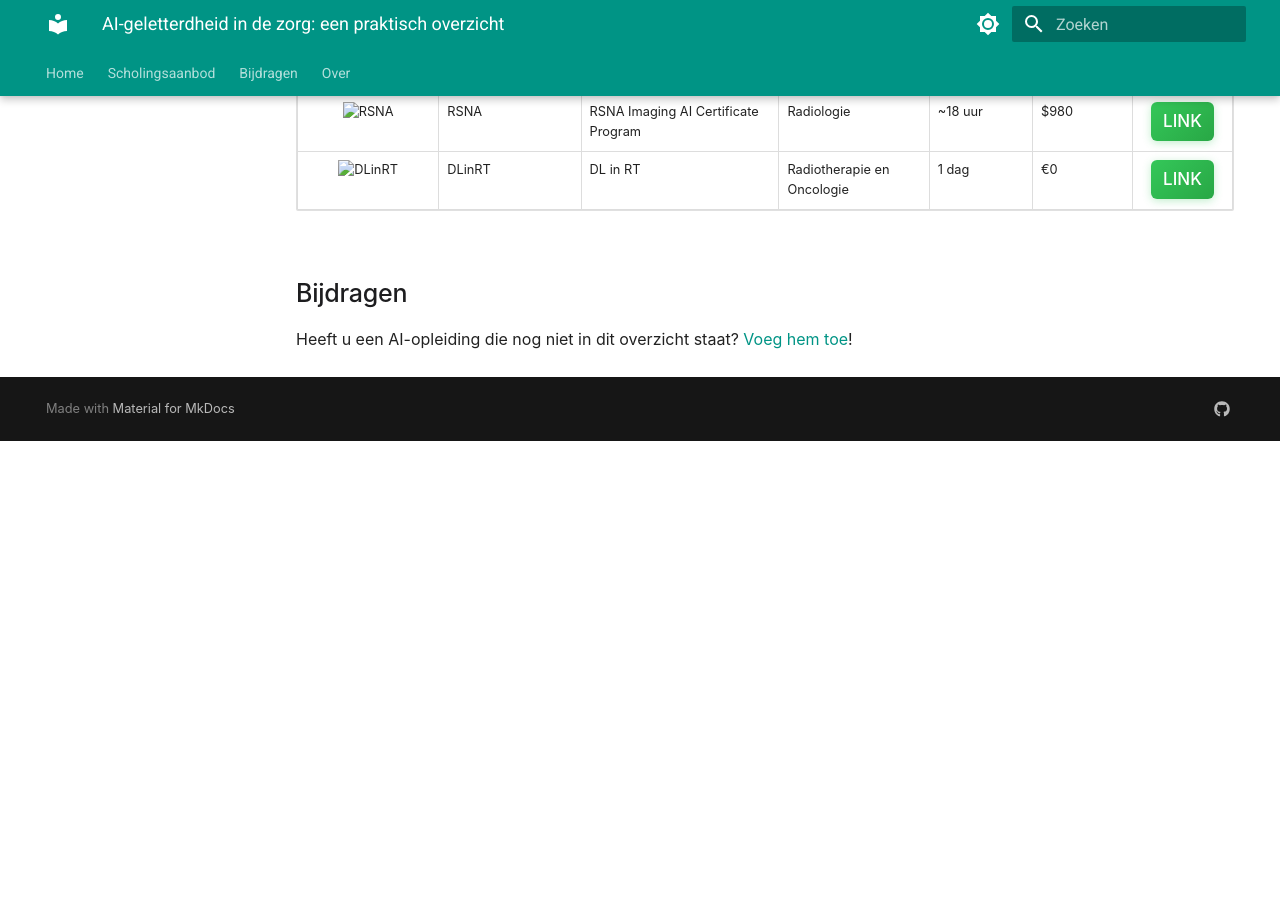
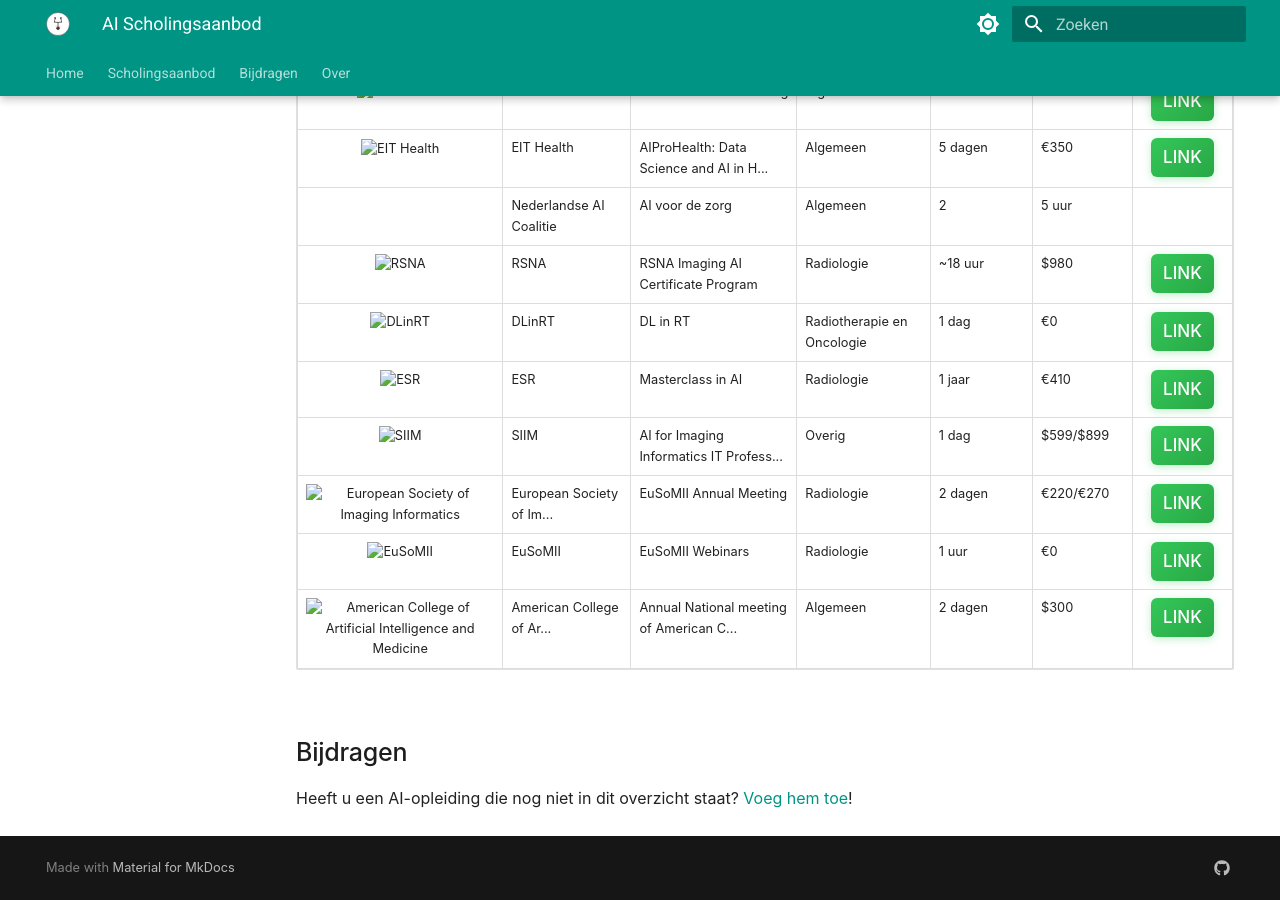
Before and after one commit to Ajsvdk/Ai-Geletterdheid-FMS, an MkDocs documentation site: the page built from docs/SCHOLINGSAANBOD.md, in a window 1280 px wide and 900 px high, scrolled down 1475 px. Built offline with MkDocs 1.6.1 and Material for MkDocs 9.7.7, drawn with Linux system fonts in a browser that asks for light colours; before the commit the page ends 1916 px from its top, so only the background shows below that; some of the changed text lies outside the part shown.

Commit message:
Logo added

```diff
--- a/docs/SCHOLINGSAANBOD.md
+++ b/docs/SCHOLINGSAANBOD.md
@@ -1,4 +1,8 @@
-# AI-geletterdheid in de zorg: een praktisch overzicht
+# AI Scholingsaanbod
+
+Overzicht van beschikbare AI-opleidingen voor zorgprofessionals.
+
+## Cursussen en Trainingen
 
 
 <div style="margin-bottom: 20px; padding: 15px; background-color: #f5f5f5; border-radius: 5px;">
@@ -247,6 +251,51 @@
     <td style="border: 1px solid #ddd; padding: 8px;">€0</td>
     <td style="border: 1px solid #ddd; padding: 8px; text-align: center;"><a href="http://www.dlinrt.org" target="_blank">LINK</a></td>
 </tr>
+<tr style="border: 1px solid #ddd;">
+    <td style="border: 1px solid #ddd; padding: 8px; text-align: center;"><img src="https://www.google.com/s2/favicons?domain=myesr.org&sz=16" alt="ESR" width="16" height="16" style="vertical-align: middle;"></td>
+    <td style="border: 1px solid #ddd; padding: 8px;">ESR</td>
+    <td style="border: 1px solid #ddd; padding: 8px;">Masterclass in AI</td>
+    <td style="border: 1px solid #ddd; padding: 8px;">Radiologie</td>
+    <td style="border: 1px solid #ddd; padding: 8px;">1 jaar</td>
+    <td style="border: 1px solid #ddd; padding: 8px;">€410</td>
+    <td style="border: 1px solid #ddd; padding: 8px; text-align: center;"><a href="https://www.myesr.org/education/premium-education-package/" target="_blank">LINK</a></td>
+</tr>
+<tr style="border: 1px solid #ddd;">
+    <td style="border: 1px solid #ddd; padding: 8px; text-align: center;"><img src="https://www.google.com/s2/favicons?domain=siim.org&sz=16" alt="SIIM" width="16" height="16" style="vertical-align: middle;"></td>
+    <td style="border: 1px solid #ddd; padding: 8px;">SIIM</td>
+    <td style="border: 1px solid #ddd; padding: 8px;"><span title="AI for Imaging Informatics IT Professionals">AI for Imaging Informatics IT Profess...</span></td>
+    <td style="border: 1px solid #ddd; padding: 8px;">Overig</td>
+    <td style="border: 1px solid #ddd; padding: 8px;">1 dag</td>
+    <td style="border: 1px solid #ddd; padding: 8px;">$599/$899</td>
+    <td style="border: 1px solid #ddd; padding: 8px; text-align: center;"><a href="https://siim.org/learning-events/learning/ai4it/" target="_blank">LINK</a></td>
+</tr>
+<tr style="border: 1px solid #ddd;">
+    <td style="border: 1px solid #ddd; padding: 8px; text-align: center;"><img src="https://www.google.com/s2/favicons?domain=eusomii.org&sz=16" alt="European Society of Imaging Informatics" width="16" height="16" style="vertical-align: middle;"></td>
+    <td style="border: 1px solid #ddd; padding: 8px;"><span title="European Society of Imaging Informatics">European Society of Im...</span></td>
+    <td style="border: 1px solid #ddd; padding: 8px;">EuSoMII Annual Meeting</td>
+    <td style="border: 1px solid #ddd; padding: 8px;">Radiologie</td>
+    <td style="border: 1px solid #ddd; padding: 8px;">2 dagen</td>
+    <td style="border: 1px solid #ddd; padding: 8px;">€220/€270</td>
+    <td style="border: 1px solid #ddd; padding: 8px; text-align: center;"><a href="https://www.eusomii.org/eusomii-annual-meeting-2025/" target="_blank">LINK</a></td>
+</tr>
+<tr style="border: 1px solid #ddd;">
+    <td style="border: 1px solid #ddd; padding: 8px; text-align: center;"><img src="https://www.google.com/s2/favicons?domain=eusomii.org&sz=16" alt="EuSoMII" width="16" height="16" style="vertical-align: middle;"></td>
+    <td style="border: 1px solid #ddd; padding: 8px;">EuSoMII</td>
+    <td style="border: 1px solid #ddd; padding: 8px;">EuSoMII Webinars</td>
+    <td style="border: 1px solid #ddd; padding: 8px;">Radiologie</td>
+    <td style="border: 1px solid #ddd; padding: 8px;">1 uur</td>
+    <td style="border: 1px solid #ddd; padding: 8px;">€0</td>
+    <td style="border: 1px solid #ddd; padding: 8px; text-align: center;"><a href="https://www.eusomii.org/webinars/" target="_blank">LINK</a></td>
+</tr>
+<tr style="border: 1px solid #ddd;">
+    <td style="border: 1px solid #ddd; padding: 8px; text-align: center;"><img src="https://www.google.com/s2/favicons?domain=americancollegeaim.org&sz=16" alt="American College of Artificial Intelligence and Medicine" width="16" height="16" style="vertical-align: middle;"></td>
+    <td style="border: 1px solid #ddd; padding: 8px;"><span title="American College of Artificial Intelligence and Medicine">American College of Ar...</span></td>
+    <td style="border: 1px solid #ddd; padding: 8px;"><span title="Annual National meeting of American College of Artificial Intelligence and Medicine">Annual National meeting of American C...</span></td>
+    <td style="border: 1px solid #ddd; padding: 8px;">Algemeen</td>
+    <td style="border: 1px solid #ddd; padding: 8px;">2 dagen</td>
+    <td style="border: 1px solid #ddd; padding: 8px;">$300</td>
+    <td style="border: 1px solid #ddd; padding: 8px; text-align: center;"><a href="https://americancollegeaim.org/" target="_blank">LINK</a></td>
+</tr>
 </tbody>
 </table>
 
--- a/mkdocs.yml
+++ b/mkdocs.yml
@@ -1,4 +1,4 @@
-site_name: "AI Scholingsaanbod voor Clinici"
+site_name: "AI-geletterdheid in de zorg"
 site_url: https://ajsvdk.github.io/Ai-Geletterdheid-FMS/
 use_directory_urls: false
 
@@ -10,6 +10,8 @@ nav:
 
 theme:
   name: material
+  logo: assets/logo.svg
+  favicon: assets/logo.svg
   features:
     - navigation.instant
     - navigation.tracking
```
Also changed, not shown: docs/assets/logo.svg (added).
